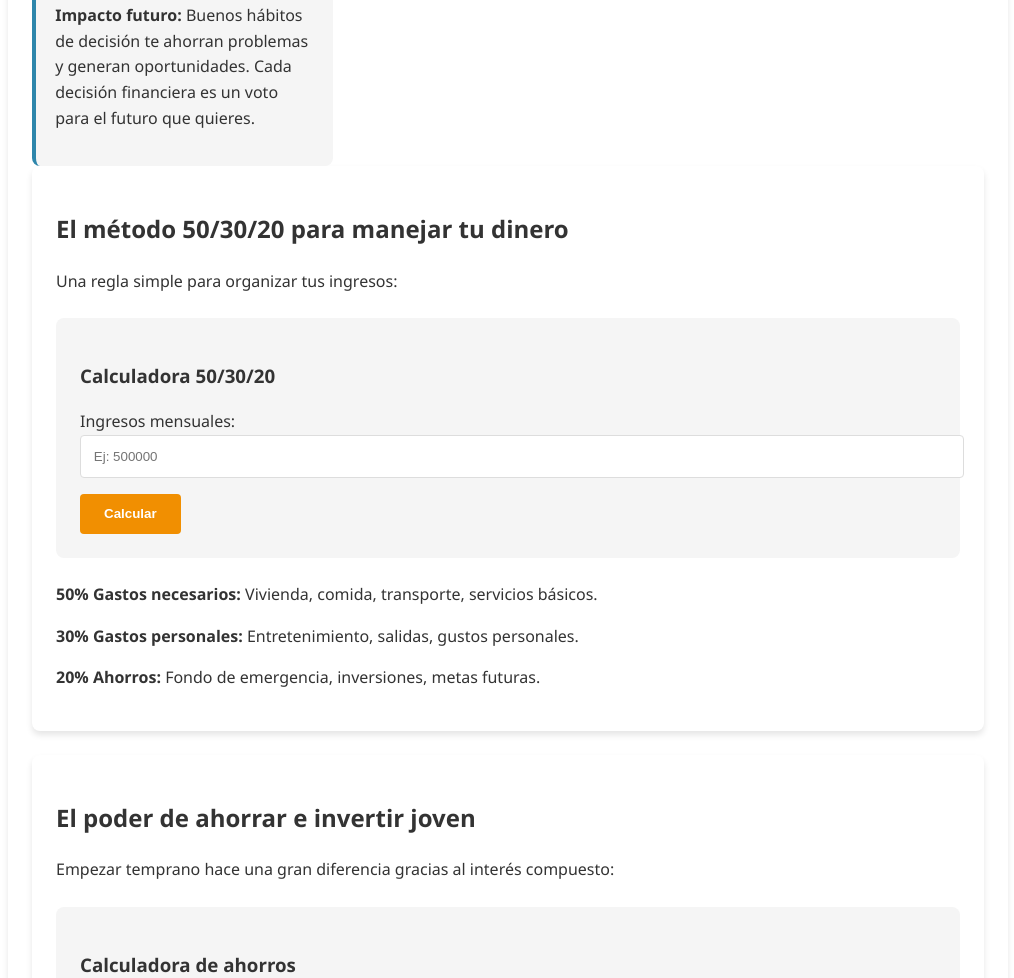
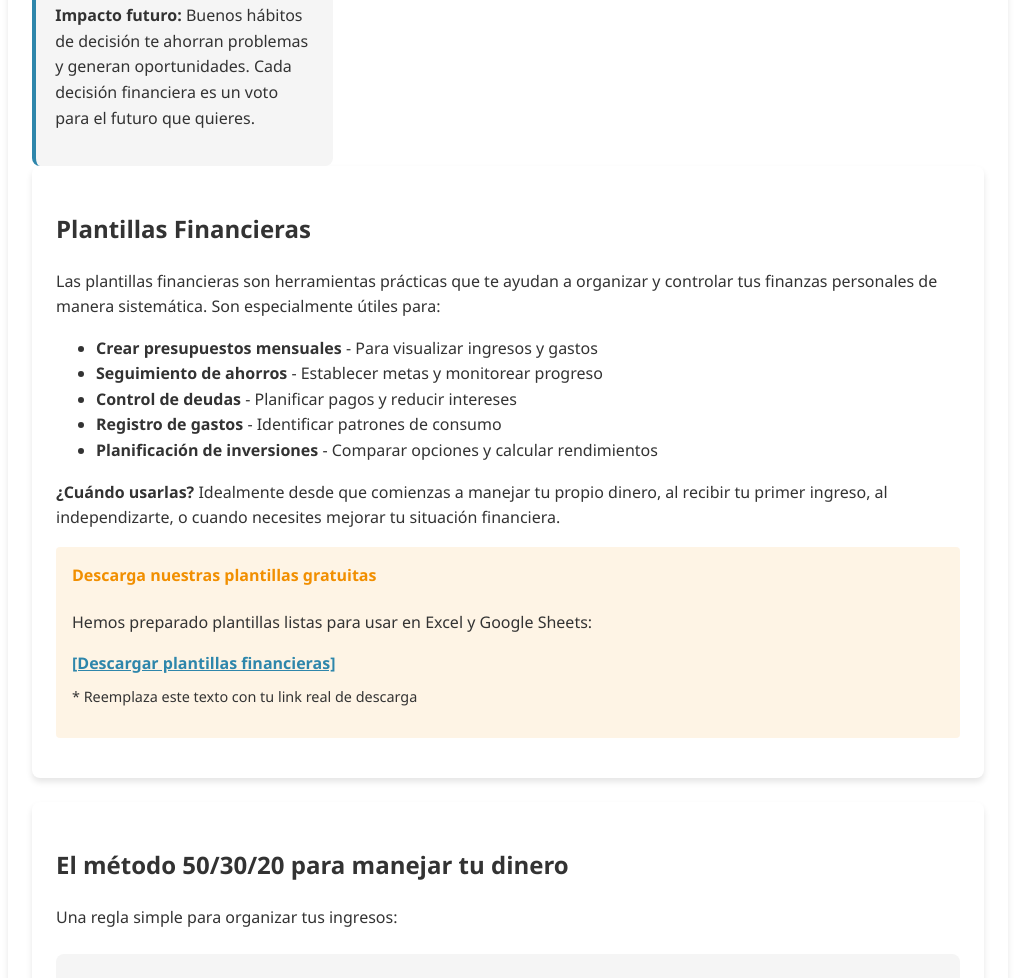
Before and after one commit to PAYUfinances/PAYUfinances.github.io, a plain HTML site: page index.html in a window 1280 px wide. Shown: the part 2198-3176 px from the top of the page, without its empty margins (132-1146 px from the left). Drawn offline with Linux system fonts and the light colour scheme.

Commit message:
Update index.html

```diff
--- a/index.html
+++ b/index.html
@@ -289,6 +289,28 @@
                 </div>
             </div>
 
+            <!-- Plantillas financieras -->
+<div class="card">
+    <h2>Plantillas Financieras</h2>
+    <p>Las plantillas financieras son herramientas prácticas que te ayudan a organizar y controlar tus finanzas personales de manera sistemática. Son especialmente útiles para:</p>
+
+    <ul>
+        <li><strong>Crear presupuestos mensuales</strong> - Para visualizar ingresos y gastos</li>
+        <li><strong>Seguimiento de ahorros</strong> - Establecer metas y monitorear progreso</li>
+        <li><strong>Control de deudas</strong> - Planificar pagos y reducir intereses</li>
+        <li><strong>Registro de gastos</strong> - Identificar patrones de consumo</li>
+        <li><strong>Planificación de inversiones</strong> - Comparar opciones y calcular rendimientos</li>
+    </ul>
+
+    <p><strong>¿Cuándo usarlas?</strong> Idealmente desde que comienzas a manejar tu propio dinero, al recibir tu primer ingreso, al independizarte, o cuando necesites mejorar tu situación financiera.</p>
+
+    <div class="template-item">
+        <h4>Descarga nuestras plantillas gratuitas</h4>
+        <p>Hemos preparado plantillas listas para usar en Excel y Google Sheets:</p>
+        <a href="#" class="download-link" style="color: var(--primary-color); font-weight: bold;">[Descargar plantillas financieras]</a>
+        <p style="font-size: 0.9rem; margin-top: 0.5rem;">* Reemplaza este texto con tu link real de descarga</p>
+    </div>
+</div>
 
         <!-- Método 50/30/20 -->
         <div class="card">
```
